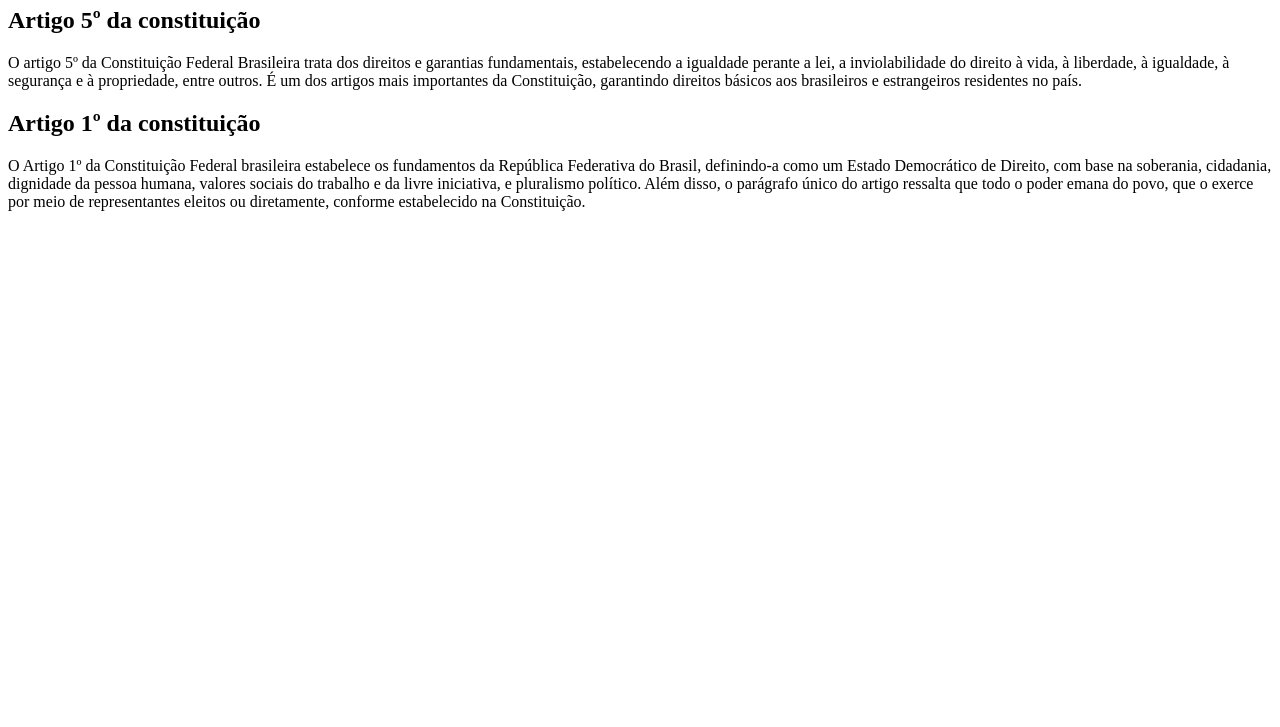
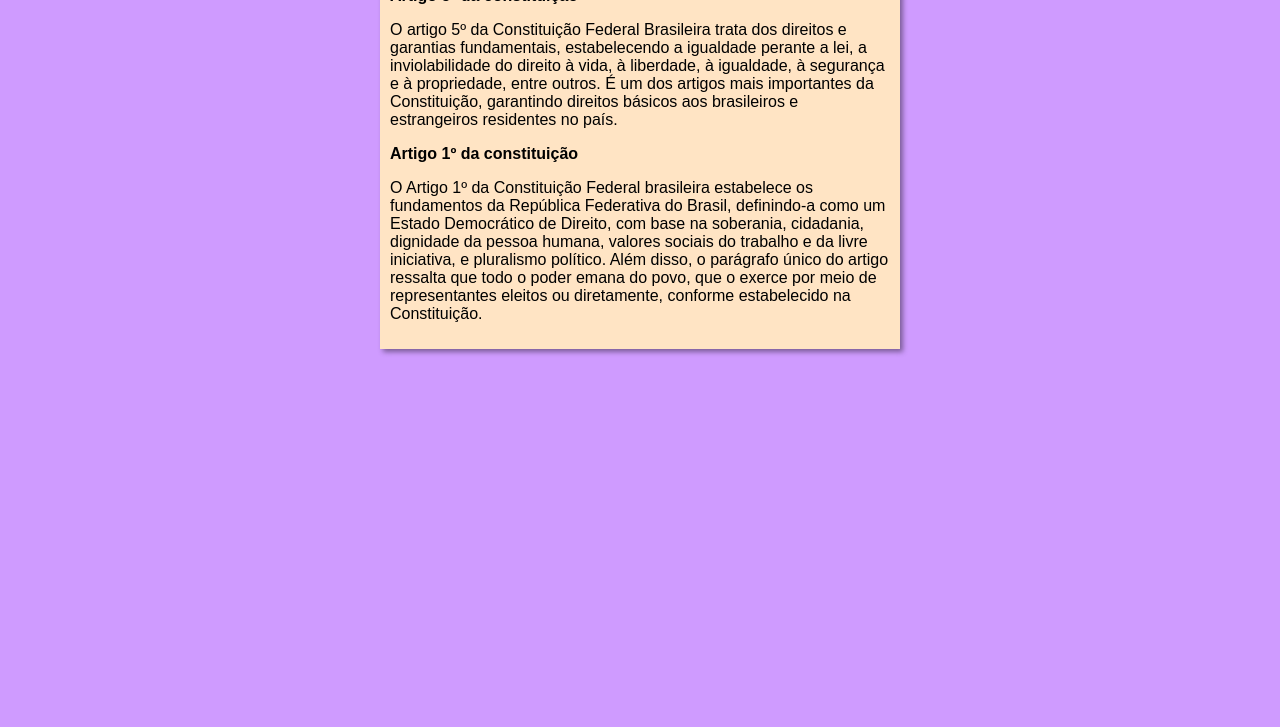
Before and after one commit to eduardotashiro/projeto-site, a plain HTML site: page index.html in a window 1280 px wide. Shown: the part 73-800 px from the top of the page. Drawn offline with Linux system fonts and the light colour scheme.

Commit message:
iniciei o design

```diff
--- /dev/null
+++ b/estilos/style.css
@@ -0,0 +1,17 @@
+*{
+    font-family: Arial, Helvetica, sans-serif;
+    font-size: 16px;
+}
+
+body {
+    background-color: rgb(207, 155, 255);
+
+}
+
+main {
+    background-color: bisque;
+    width: 500px;
+    margin: auto;
+    padding: 10px;
+    box-shadow: 3px 3px 5px rgba(0, 0, 0, 0.404);
+}
--- a/index.html
+++ b/index.html
@@ -4,6 +4,7 @@
     <meta charset="UTF-8">
     <meta name="viewport" content="width=device-width, initial-scale=1.0">
     <title>O que você está fazendo aqui ?</title>
+    <link rel="stylesheet" href="estilos/style.css">
 </head>
 <body>
     <main>
```
